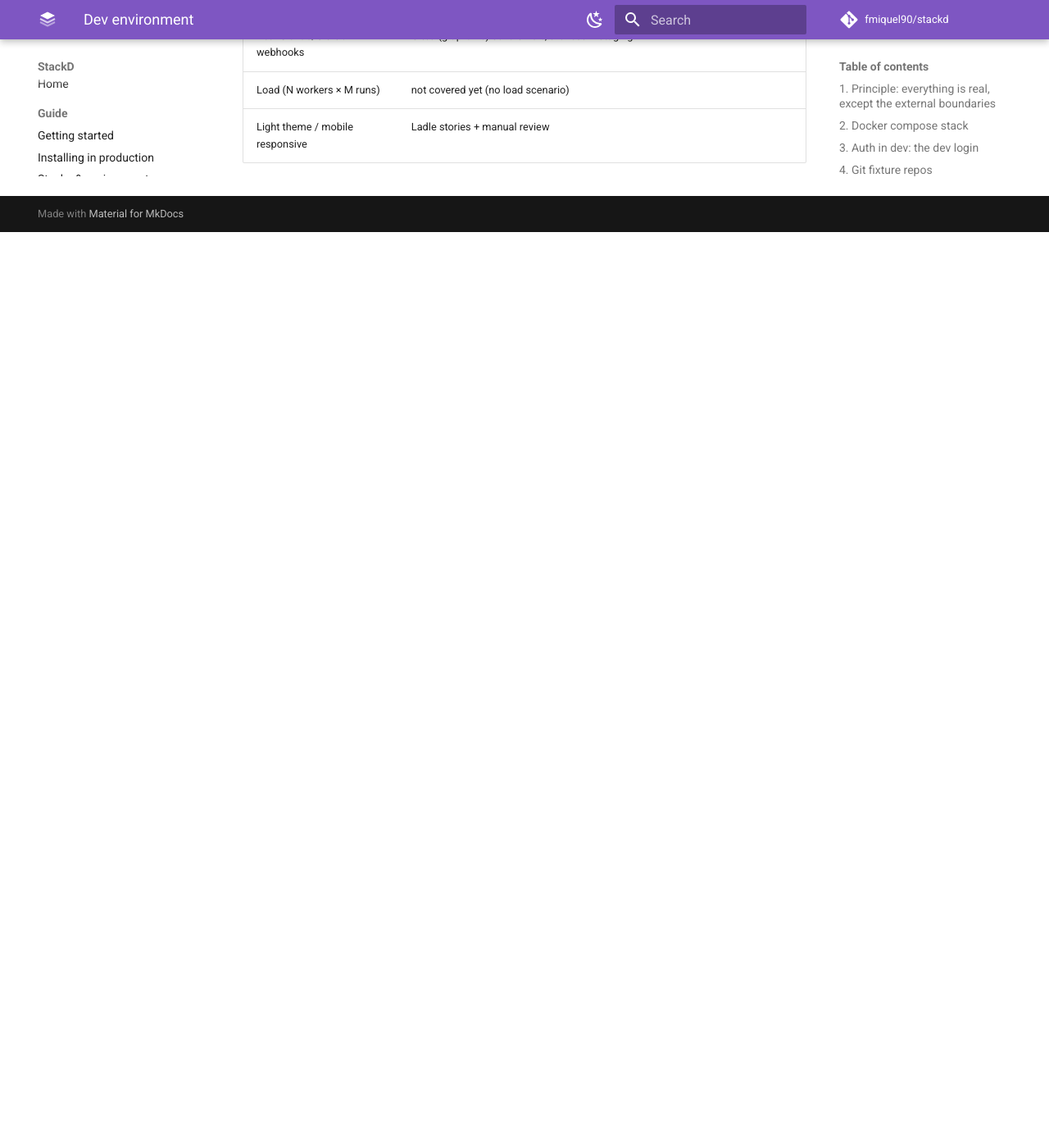
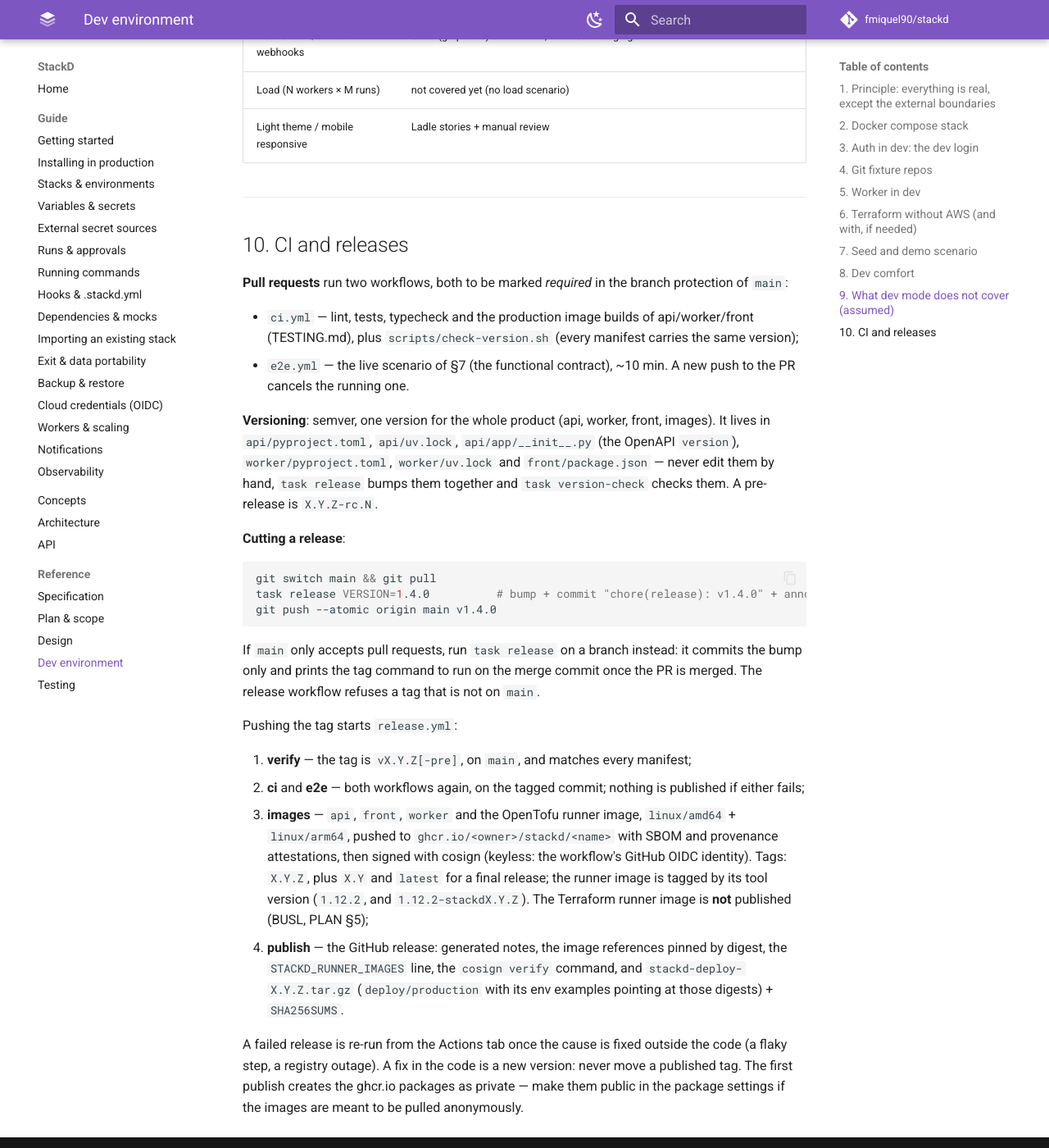
Before and after one commit to fmiquel90/stackd, an MkDocs documentation site: the page built from docs/DEV.md, in a window 1280 px wide and 1400 px high, scrolled down 8715 px. Shown: the whole window at 82% size. Built offline with MkDocs 1.6.1 and Material for MkDocs 9.7.7, drawn with Linux system fonts in a browser that asks for light colours; comment, search, counter and statistics services are not loaded; before the commit the page ends 8998 px from its top, so only the background shows below that.

Commit message:
ci: tagged releases publish signed images, e2e gates pull requests
- release.yml: on a vX.Y.Z tag, verify (semver, on main, manifests agree), re-run ci + e2e,
  then push api/front/worker and the OpenTofu runner image to ghcr.io (amd64 + arm64, SBOM,
  provenance, cosign keyless) and create the GitHub release with digest-pinned references
  and a deployment bundle
- e2e.yml runs on every pull request; ci.yml and e2e.yml are reusable from release.yml
- scripts/release.sh (task release) bumps the version everywhere, commits and tags;
  scripts/check-version.sh (task version-check, CI) checks they agree
- the OpenAPI version comes from app.__version__
- front image: the SPA build stage runs on the build platform (no QEMU)
- docs: DEV.md §10 CI and releases, installing guide points at the published images

Co-Authored-By: Claude Opus 5.5 <noreply@anthropic.com>
Claude-Session: https://claude.ai/code/session_01B2P1b8Ua9ttFbusb9fLSEp

````diff
--- a/docs/DEV.md
+++ b/docs/DEV.md
@@ -251,3 +251,33 @@ Every tracked plan goes through S3 (saved encrypted after the plan, downloaded b
 | Real GitHub/GitLab webhooks | Gitea (git profile) covers 95%; the rest in staging |
 | Load (N workers × M runs) | not covered yet (no load scenario) |
 | Light theme / mobile responsive | Ladle stories + manual review |
+
+---
+
+## 10. CI and releases
+
+**Pull requests** run two workflows, both to be marked *required* in the branch protection of `main`:
+
+- `ci.yml` — lint, tests, typecheck and the production image builds of api/worker/front (TESTING.md), plus `scripts/check-version.sh` (every manifest carries the same version);
+- `e2e.yml` — the live scenario of §7 (the functional contract), ~10 min. A new push to the PR cancels the running one.
+
+**Versioning**: semver, one version for the whole product (api, worker, front, images). It lives in `api/pyproject.toml`, `api/uv.lock`, `api/app/__init__.py` (the OpenAPI `version`), `worker/pyproject.toml`, `worker/uv.lock` and `front/package.json` — never edit them by hand, `task release` bumps them together and `task version-check` checks them. A pre-release is `X.Y.Z-rc.N`.
+
+**Cutting a release**:
+
+```bash
+git switch main && git pull
+task release VERSION=1.4.0          # bump + commit "chore(release): v1.4.0" + annotated tag v1.4.0
+git push --atomic origin main v1.4.0
+```
+
+If `main` only accepts pull requests, run `task release` on a branch instead: it commits the bump only and prints the tag command to run on the merge commit once the PR is merged. The release workflow refuses a tag that is not on `main`.
+
+Pushing the tag starts `release.yml`:
+
+1. **verify** — the tag is `vX.Y.Z[-pre]`, on `main`, and matches every manifest;
+2. **ci** and **e2e** — both workflows again, on the tagged commit; nothing is published if either fails;
+3. **images** — `api`, `front`, `worker` and the OpenTofu runner image, `linux/amd64` + `linux/arm64`, pushed to `ghcr.io/<owner>/stackd/<name>` with SBOM and provenance attestations, then signed with cosign (keyless: the workflow's GitHub OIDC identity). Tags: `X.Y.Z`, plus `X.Y` and `latest` for a final release; the runner image is tagged by its tool version (`1.12.2`, and `1.12.2-stackdX.Y.Z`). The Terraform runner image is **not** published (BUSL, PLAN §5);
+4. **publish** — the GitHub release: generated notes, the image references pinned by digest, the `STACKD_RUNNER_IMAGES` line, the `cosign verify` command, and `stackd-deploy-X.Y.Z.tar.gz` (`deploy/production` with its env examples pointing at those digests) + `SHA256SUMS`.
+
+A failed release is re-run from the Actions tab once the cause is fixed outside the code (a flaky step, a registry outage). A fix in the code is a new version: never move a published tag. The first publish creates the ghcr.io packages as private — make them public in the package settings if the images are meant to be pulled anonymously.
--- a/docs/PLAN.md
+++ b/docs/PLAN.md
@@ -270,7 +270,7 @@ The platform becomes an **OIDC issuer** (the same mechanism as GitHub Actions OI
 - [x] **Service accounts & API tokens** (SPECS §23): automation reads and plans with an expiring, revocable token — never confirms an apply — *status: API + UI (Settings → Service accounts: accounts, tokens shown once, revoke, disable; service accounts listed and grantable under Users / Spaces)*
 - [x] **Configuration export / import** per space (SPECS §22): a portable `stackd.config` JSON document by names, never a secret; merge import (never deletes), dry run, audited — *status: API + UI (Settings → Space configuration: export download, import with dry-run report then apply)*. Backup & restore guide (`docs/guide/backup-restore.md`)
 - [ ] Platform observability (Prometheus, OTel, Datadog dashboard) — *status: `/metrics` and optional OTLP tracing shipped (SPECS §20); no dashboard yet*
-- [ ] Helm chart / Terraform deployment module (dogfooding) — *status: production images (`api/`, `front/`, `worker/` `Dockerfile`) and the single-host Docker Compose reference deployment shipped (`deploy/production/`, [Installing in production](guide/installing.md)); Helm chart and Terraform module pending*
+- [ ] Helm chart / Terraform deployment module (dogfooding) — *status: production images (`api/`, `front/`, `worker/` `Dockerfile`) and the single-host Docker Compose reference deployment shipped (`deploy/production/`, [Installing in production](guide/installing.md)); tagged releases publish signed multi-arch images to ghcr.io (`release.yml`, DEV.md §10) and the e2e scenario gates every PR; Helm chart and Terraform module pending*
 - [ ] **Go rewrite of the worker** (single binary, easier distribution) — the MVP Python agent remains the functional reference; the Go port does not change the protocol (§7)
 
 ---
--- a/docs/guide/installing.md
+++ b/docs/guide/installing.md
@@ -86,8 +86,16 @@ API refuses to start in production on dev-grade settings (see [Configure](#3-con
 
 ## 1. Get the images
 
-Build the three production images from a checkout of the release you deploy, tag them with that
-version and push them to your registry:
+Each [release](https://github.com/fmiquel90/stackd/releases) publishes the images to GitHub's
+container registry, for `linux/amd64` and `linux/arm64`, signed with cosign:
+`ghcr.io/fmiquel90/stackd/api`, `…/front`, `…/worker` and the OpenTofu runner image
+`…/opentofu`. The release notes give each reference pinned by digest — use those, not a tag — and
+the `cosign verify` command. The release also attaches `stackd-deploy-X.Y.Z.tar.gz`: this
+directory (`deploy/production/`) as released, its `.env.example` and `worker.env.example` already
+pointing at the release's images. Start from it rather than from a checkout of `main`.
+
+To build them yourself instead (a fork, a patched build, an air-gapped registry), check out the
+release tag, then build, tag and push the three images:
 
 ```bash
 task build-images TAG=1.4.0 PREFIX=registry.example.com/stackd
@@ -217,8 +225,10 @@ never confirms an apply.
 
 Workers run every tofu/terraform command and every hook in a fresh container of a **runner
 image** (`deploy/images/`: one IaC tool + git + jq, non-root, signature-verified downloads).
-Build them for your workers' architectures, push them, and note their **digest** — workers refuse
-tags:
+Workers pin each one by **digest** — they refuse tags. Each release publishes the OpenTofu image
+of its pinned version (`ghcr.io/fmiquel90/stackd/opentofu`); its release notes give the
+`STACKD_RUNNER_IMAGES` line below, ready to use. For another OpenTofu version, or for Terraform
+(never published: BUSL), build the image for your workers' architectures and push it:
 
 ```bash
 docker buildx build -f deploy/images/opentofu.Dockerfile \
@@ -329,7 +339,8 @@ Stackd upgrades are **migrate, then restart**; the migration runs before the new
    workers **before** the API: a draining worker reports to it. A second `Ctrl-C`/signal stops
    the running jobs at once. See [Workers & scaling](workers-and-scaling.md#stopping-a-worker).
 3. [Back up](backup-restore.md) the database (and keep `stackd.env`).
-4. Point `.env` at the new image tags (or rebuild them), then:
+4. Point `.env` at the new release's image references (its release notes list them by digest, or
+   rebuild them), then:
 
     ```bash
     docker compose pull          # registry images
````
Also changed, not shown: Taskfile.yml (+10 -0 lines), docs/TESTING.md (+2 -1 lines), 8 other files.
